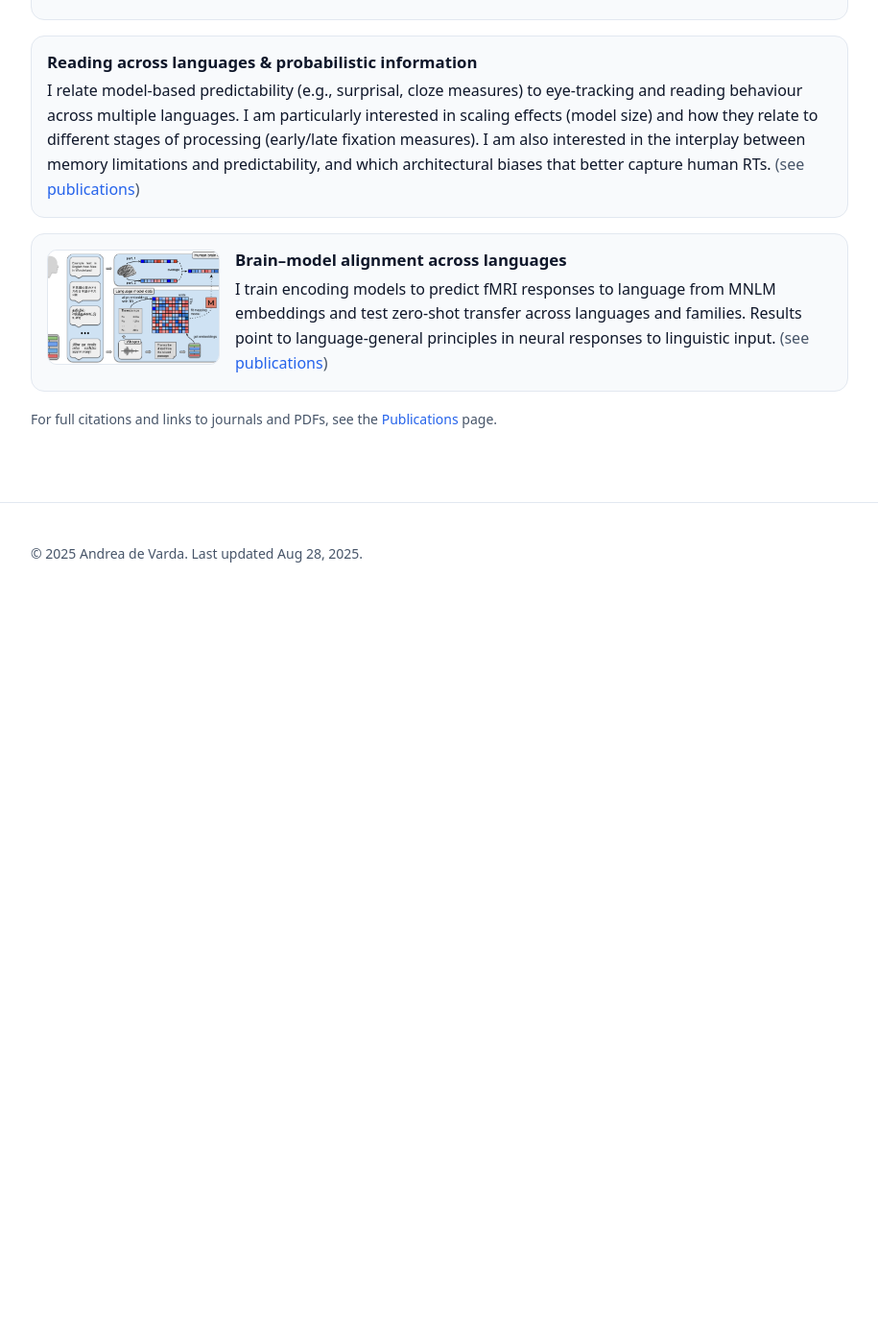
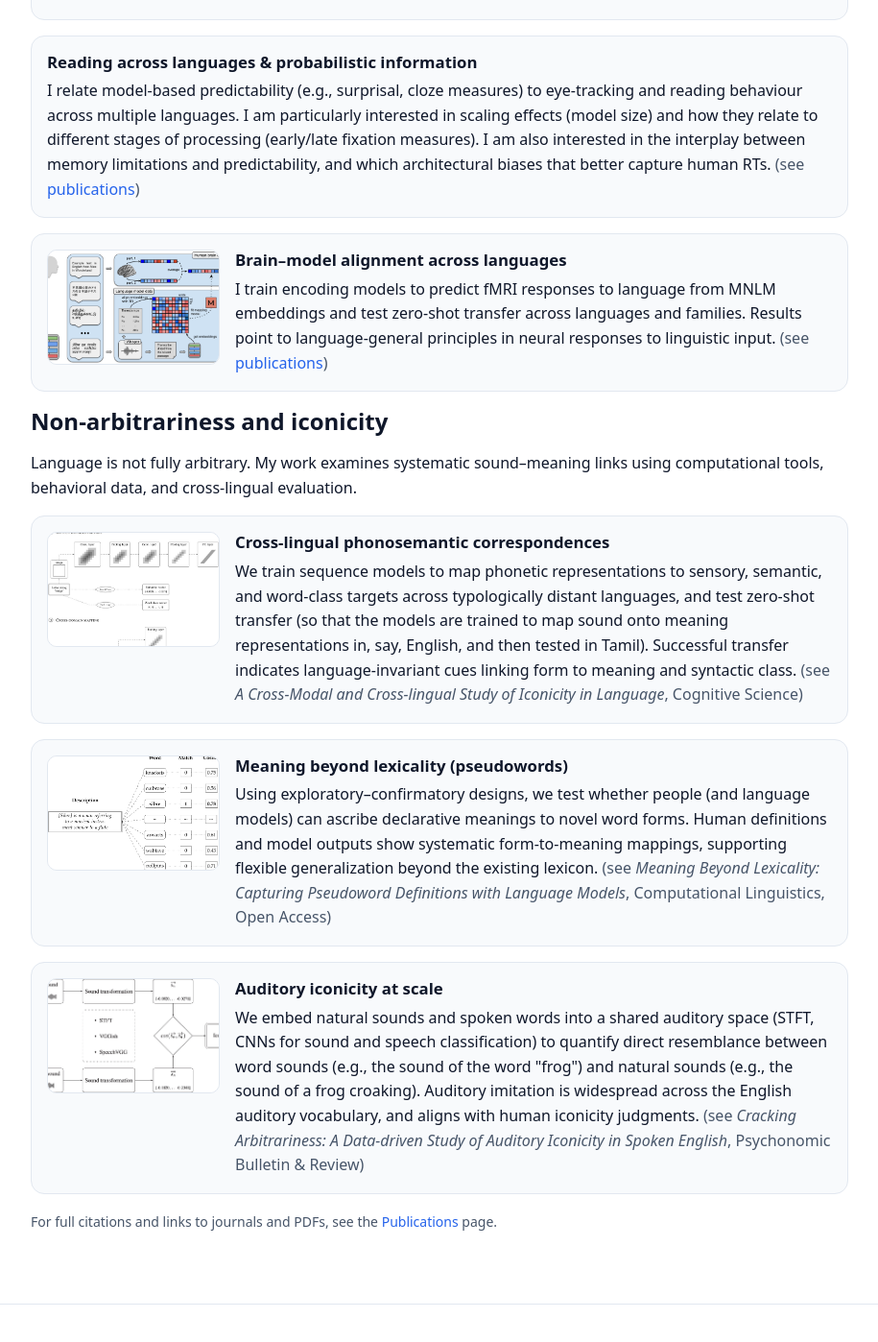
Before and after one commit to Andrea-de-Varda/Andrea-de-Varda.github.io, a Jekyll site: the page built from research.md, in a window 1280 px wide and 1400 px high, scrolled down 623 px. Shown: the whole window at 96% size, without its empty margins (182-1097 px from the left). Built offline with Jekyll 4.4.1, drawn with Linux system fonts in a browser that asks for light colours; before the commit the page ends 1253 px from its top, so only the background shows below that.

Commit message:
Update research.md

```diff
--- a/research.md
+++ b/research.md
@@ -43,6 +43,44 @@ I am deeply fascinated my multilingual neural language models (MNLMs): I believe
   </div>
 </div>
 
+## Non-arbitrariness and iconicity
+
+Language is not fully arbitrary. My work examines systematic sound–meaning links using computational tools, behavioral data, and cross-lingual evaluation.
+
+<div class="research-card">
+  <img src="{{ '/assets/img/research/multilingual.jpg' | relative_url }}" alt="Cross-lingual transfer of phonosemantic patterns">
+  <div class="card-body">
+    <h3>Cross-lingual phonosemantic correspondences</h3>
+    <p>
+      We train sequence models to map phonetic representations to sensory, semantic, and word-class targets across typologically distant languages, and test zero-shot transfer (so that the models are trained to map sound onto meaning representations in, say, English, and then tested in Tamil). Successful transfer indicates language-invariant cues linking form to meaning and syntactic class.
+      <span class="muted">(see <em>A Cross-Modal and Cross-lingual Study of Iconicity in Language</em>, Cognitive Science)</span>
+    </p>
+  </div>
+</div>
+
+<div class="research-card">
+  <img src="{{ '/assets/img/research/pseudowords.png' | relative_url }}" alt="Interpretable meanings for pseudowords">
+  <div class="card-body">
+    <h3>Meaning beyond lexicality (pseudowords)</h3>
+    <p>
+      Using exploratory–confirmatory designs, we test whether people (and language models) can ascribe  declarative meanings to novel word forms. Human definitions and model outputs show systematic form-to-meaning mappings, supporting flexible generalization beyond the existing lexicon.
+      <span class="muted">(see <em>Meaning Beyond Lexicality: Capturing Pseudoword Definitions with Language Models</em>, Computational Linguistics, Open Access)</span>
+    </p>
+  </div>
+</div>
+
+<div class="research-card">
+  <img src="{{ '/assets/img/research/PBR.png' | relative_url }}" alt="Auditory resemblance between words and sounds">
+  <div class="card-body">
+    <h3>Auditory iconicity at scale</h3>
+    <p>
+      We embed natural sounds and spoken words into a shared auditory space (STFT, CNNs for sound and speech classification) to quantify direct resemblance between word sounds (e.g., the sound of the word "frog") and natural sounds (e.g., the sound of a frog croaking). Auditory imitation is widespread across the English auditory vocabulary, and aligns with human iconicity judgments.
+      <span class="muted">(see <em>Cracking Arbitrariness: A Data-driven Study of Auditory Iconicity in Spoken English</em>, Psychonomic Bulletin &amp; Review)</span>
+    </p>
+  </div>
+</div>
+
+
 <p class="pub-note">
 For full citations and links to journals and PDFs, see the <a href="{{ '/publications/' | relative_url }}">Publications</a> page.
 </p>
```
